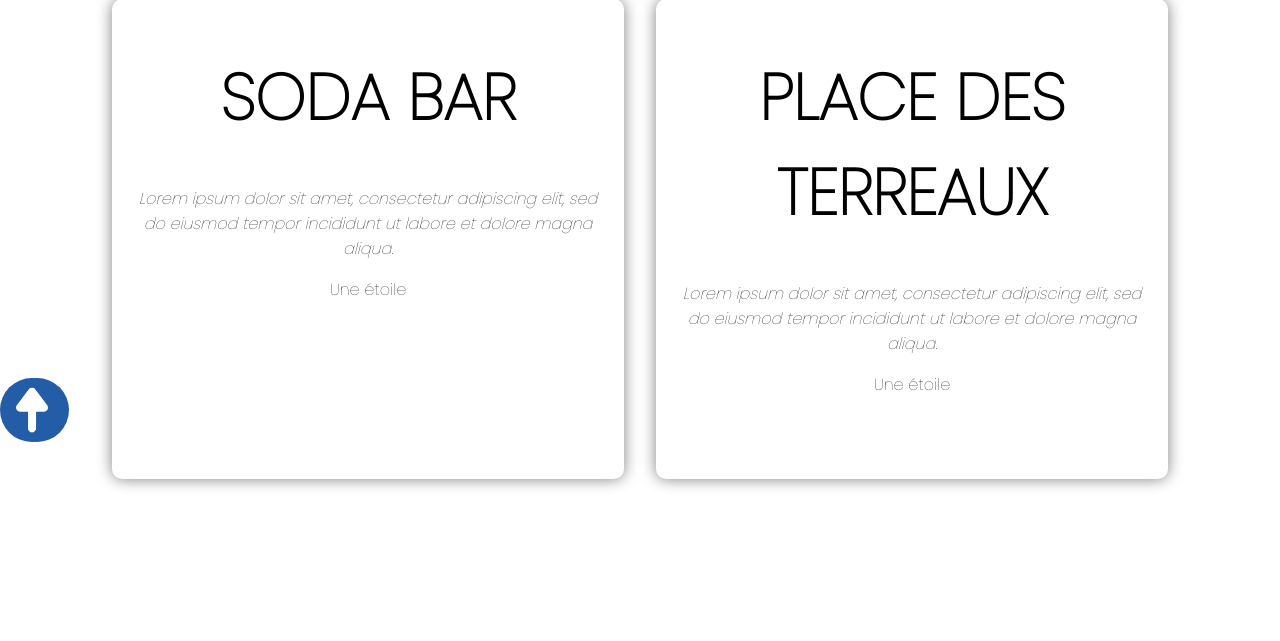
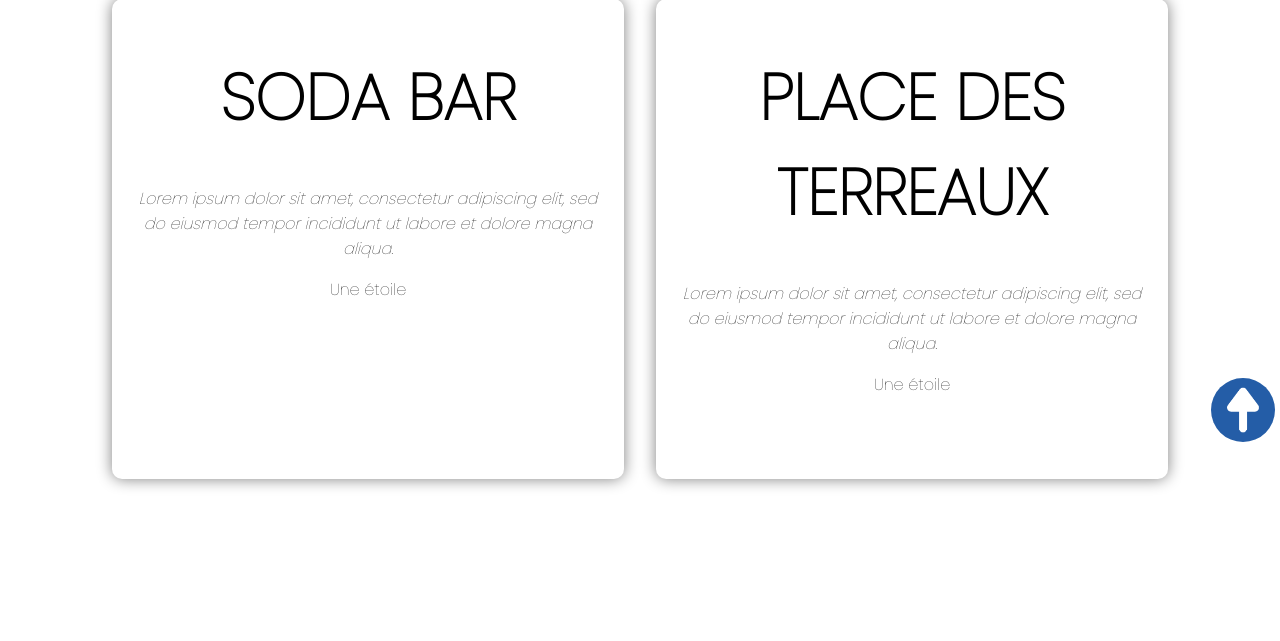
Before and after one commit to ValentinGaudin/Les-Lions, a PHP site: page /Bars/bars.php in a window 1280 px wide. Shown: the part 353-994 px from the top of the page. Run offline with PHP 8.4, Linux system fonts and the light colour scheme.

Commit message:
Change button

```diff
--- a/public/Bars/Articles/article_default.php
+++ b/public/Bars/Articles/article_default.php
@@ -35,5 +35,5 @@
     </div>
 
 </div>
-<section class="div-bouton-up"><div class="bouton-up"><a href="#top"><img id="bouton" src="/images/fleche-bouton-up.png" alt="up button"></a></div></section>
+<div class="div-bouton-up"><div class="bouton-up"><a href="#top"><img id="bouton" src="/images/fleche-bouton-up.png" alt="up button"></a></div></div>
 </body>
--- a/public/Bars/bars.php
+++ b/public/Bars/bars.php
@@ -54,6 +54,6 @@
 g    </article>
 
 </section>
-<section class="div-bouton-up bouton-up"><div class="bouton-up"><a href="#top"><img id="bouton" src="/images/fleche-bouton-up.png" alt="up button"></a></div></section>
+<div class="div-bouton-up"><div class="bouton-up"><a href="#top"><img id="bouton" src="/images/fleche-bouton-up.png" alt="up button"></a></div></div>
 </body>
 </html>
--- a/public/Culture/Articles/article_default.php
+++ b/public/Culture/Articles/article_default.php
@@ -35,5 +35,5 @@
     </div>
 
 </div>
-<section class="div-bouton-up"><div class="bouton-up"><a href="#top"><img id="bouton" src="/images/fleche-bouton-up.png" alt="up button"></a></div></section>
+<div class="div-bouton-up"><div class="bouton-up"><a href="#top"><img id="bouton" src="/images/fleche-bouton-up.png" alt="up button"></a></div></div>
 </body>
--- a/public/Culture/culture.php
+++ b/public/Culture/culture.php
@@ -52,6 +52,6 @@
     </article>
 
 </section>
-<section class="div-bouton-up bouton-up"><div class="bouton-up"><a href="#top"><img id="bouton" src="/images/fleche-bouton-up.png" alt="up button"></a></div></section>
+<div class="div-bouton-up"><div class="bouton-up"><a href="#top"><img id="bouton" src="/images/fleche-bouton-up.png" alt="up button"></a></div></div>
 </body>
 </html>
```
